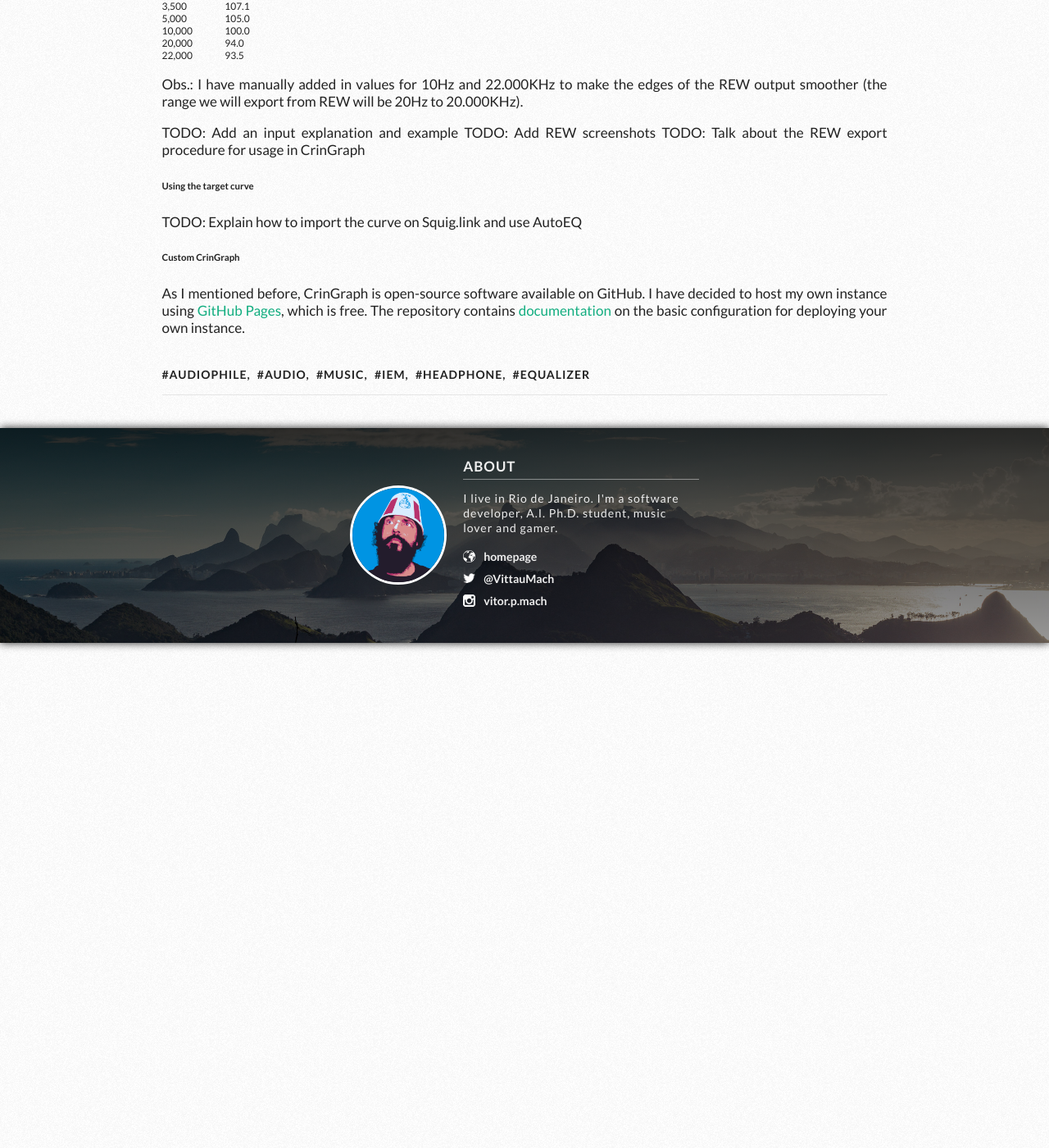
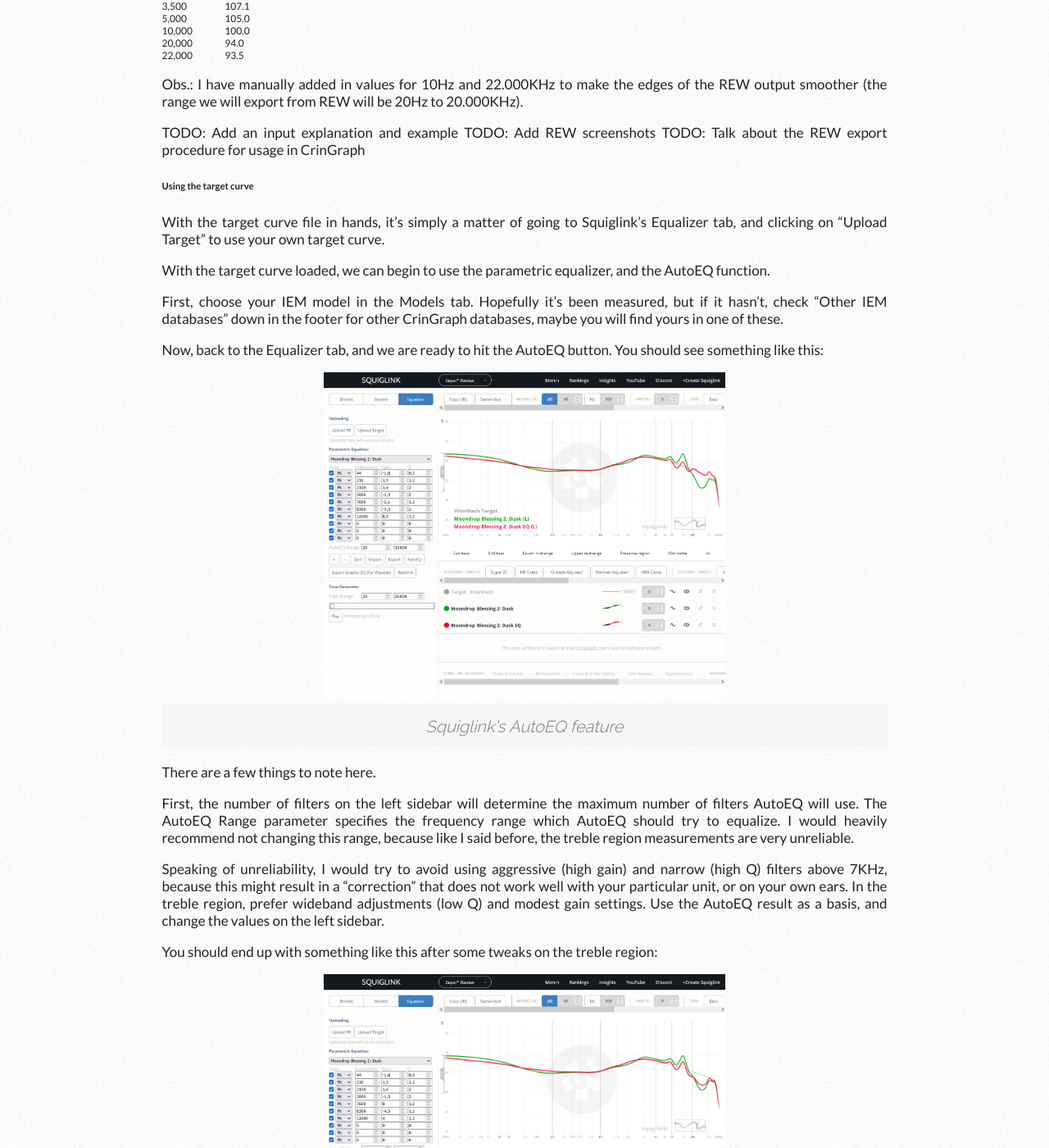
Before and after one commit to vittau/blog, a Jekyll site: the page built from _posts/2022-10-08-iem-equalization-extravaganza.markdown, in a window 1280 px wide and 1400 px high, scrolled down 7337 px. Shown: the whole window at 82% size. Built offline with Jekyll 4.4.1, drawn with Linux system fonts in a browser that asks for light colours; nearby versions of some CDN libraries; comment, search, counter and statistics services are not loaded; a style sheet for code colours, icons or effects is not loaded; some of the changed text lies outside the part shown.

Commit message:
wip: squiglink and autoeq usage section

```diff
--- a/_posts/2022-10-08-iem-equalization-extravaganza.markdown
+++ b/_posts/2022-10-08-iem-equalization-extravaganza.markdown
@@ -115,7 +115,7 @@
     <p class="post-image-caption">Different Q values, image courtesy of <a href="https://wiki.jriver.com/index.php/Parametric_Equalizer" target="_blank">JRiver</a></p>
 </div>
 
-A very useful tool to build and analyze parametric equalizers is crinacle's <a href="https://crinacle.com/graphs/iems/graphtool/" target="_blank">graph comparison tool</a>. It is an open-source available on <a href="https://github.com/mlochbaum/CrinGraph" target="_blank">GitHub</a>, made by Marshall Lochbaum. However my favorite implementation of this tool is Super* Review's <a href="https://squig.link/" target="_blank">Squig.link</a>. I even have my own deployed <a href="https://www.vitormach.dev/CrinGraph/" target="_blank">here</a>!
+A very useful tool to build and analyze parametric equalizers is crinacle's <a href="https://crinacle.com/graphs/iems/graphtool/" target="_blank">graph comparison tool</a>. It is an open-source available on <a href="https://github.com/mlochbaum/CrinGraph" target="_blank">GitHub</a>, made by Marshall Lochbaum. However my favorite implementation of this tool is Super* Review's <a href="https://squig.link/" target="_blank">Squiglink</a>. I even have my own deployed <a href="https://www.vitormach.dev/CrinGraph/" target="_blank">here</a>!
 
 There are many software which you can use to apply band and parametric equalizers, I will mention some which I use and enjoy.
 
@@ -272,8 +272,43 @@
 
 <h6>Using the target curve</h6>
 
-TODO: Explain how to import the curve on Squig.link and use AutoEQ
+With the target curve file in hands, it's simply a matter of going to Squiglink's Equalizer tab, and clicking on "Upload Target" to use your own target curve.
+
+With the target curve loaded, we can begin to use the parametric equalizer, and the AutoEQ function.
+
+First, choose your IEM model in the Models tab. Hopefully it's been measured, but if it hasn't, check "Other IEM databases" down in the footer for other CrinGraph databases, maybe you will find yours in one of these.
+
+Now, back to the Equalizer tab, and we are ready to hit the AutoEQ button. You should see something like this:
+
+<div class="post-image">
+    <a href="{{ site.baseurl }}/img/posts/squig-autoeq.png" target="_blank"><img src="{{ site.baseurl }}/img/posts/squig-autoeq.png"/></a>
+    <p class="post-image-caption">Squiglink's AutoEQ feature</p>
+</div>
+
+There are a few things to note here.
+
+First, the number of filters on the left sidebar will determine the maximum number of filters AutoEQ will use. The AutoEQ Range parameter specifies the frequency range which AutoEQ should try to equalize. I would heavily recommend not changing this range, because like I said before, the treble region measurements are very unreliable.
+
+Speaking of unreliability, I would try to avoid using aggressive (high gain) and narrow (high Q) filters above 7KHz, because this might result in a "correction" that does not work well with your particular unit, or on your own ears. In the treble region, prefer wideband adjustments (low Q) and modest gain settings. Use the AutoEQ result as a basis, and change the values on the left sidebar.
+
+You should end up with something like this after some tweaks on the treble region:
+
+<div class="post-image">
+    <a href="{{ site.baseurl }}/img/posts/squig-autoeq-adjusted.png" target="_blank"><img src="{{ site.baseurl }}/img/posts/squig-autoeq-adjusted.png"/></a>
+    <p class="post-image-caption">A much less aggressive treble EQ</p>
+</div>
+
+When you are ready, you can hit the "Export Graphic EQ (For Wavelet)" button if you wish to export a convolution settings file for Wavelet, or you can simply reproduce the parametric equalizer values on your equalizer software of choice.
+
+As an added tip, you can hit this button to flatten one of the curves:
+
+<div class="post-image">
+    <a href="{{ site.baseurl }}/img/posts/squig-autoeq-flatten.png" target="_blank"><img src="{{ site.baseurl }}/img/posts/squig-autoeq-flatten.png"/></a>
+    <p class="post-image-caption">Original squig flattened</p>
+</div>
+
+This makes it easier to judge how aggresive your equalizer curve actually is.
 
 <h6>Custom CrinGraph</h6>
 
-As I mentioned before, CrinGraph is open-source software available on GitHub. I have decided to host my own instance using <a href="https://pages.github.com/" target="_blank">GitHub Pages</a>, which is free. The repository contains <a href="https://github.com/mlochbaum/CrinGraph/blob/master/Configuring.md" target="_blank">documentation</a> on the basic configuration for deploying your own instance.
+As I mentioned before, CrinGraph is an open-source software available on GitHub. I have decided to host my own instance using <a href="https://pages.github.com/" target="_blank">GitHub Pages</a>, which is free. The repository contains <a href="https://github.com/mlochbaum/CrinGraph/blob/master/Configuring.md" target="_blank">documentation</a> on the basic configuration for deploying your own instance.
```
Also changed, not shown: img/posts/squig-autoeq-adjusted.png (added), img/posts/squig-autoeq-flatten.png (added), img/posts/squig-autoeq.png (added).
